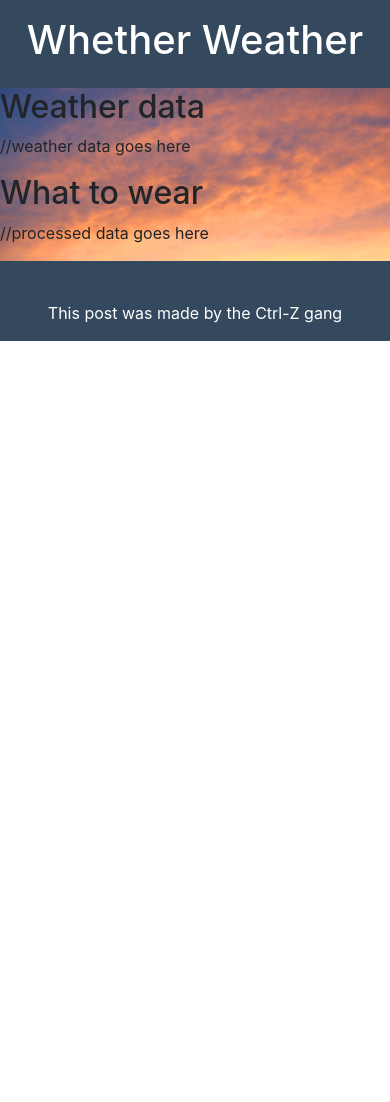
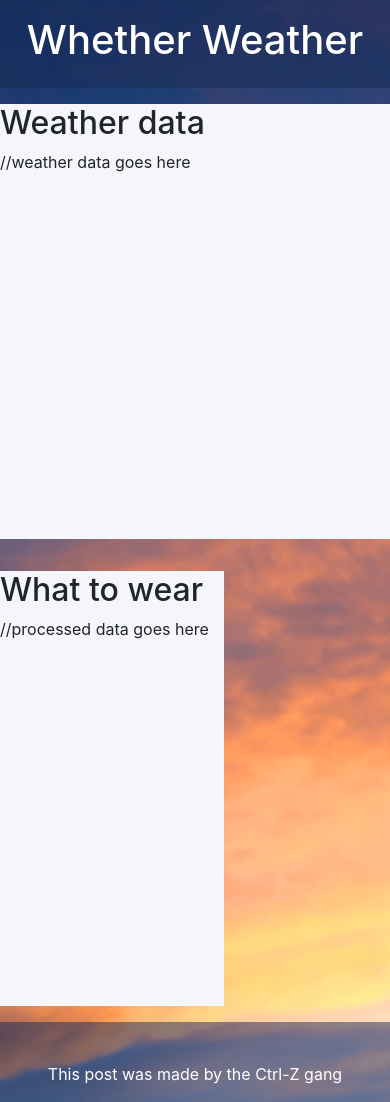
Before and after one commit to RomanPodkovyrin/HackTheMidlands2018, a Flask app: page / in a window 390 px wide. Before the commit the page ends 341 px from the top, so only its background shows below. Run offline with Flask 2, Linux system fonts and the light colour scheme; some libraries are stand-ins or nearby versions.

Commit message:
aesthetic changes

```diff
--- a/static/main.css
+++ b/static/main.css
@@ -5,25 +5,30 @@ body {
 }
 
 .nav-bar {
-    background-color: #34495e;
+    background-color: rgba(25, 42, 86, 0.5);
     color: white;
     font-size: 3rem;
     padding-top: 1rem;
     padding-bottom: 1rem;
 }
 
-.weather-data {
-    padding-left: 1rem;
-    padding-right: 1rem;
+#weather-data {
+    background-color: #f5f6fa;
+    height: 435px;
+    margin-top: 1rem;
+    margin-bottom: 1rem;
 }
 
-.processed-data {
-    padding-left: 1rem;
-    padding-right: 1rem;
+#processed-data {
+    background-color: #f5f6fa;
+    height: 435px;
+    width: auto;
+    margin-top: 1rem;
+    margin-bottom: 1rem;
 }
 
 footer {
-    background-color:#34495e;
+    background-color: rgba(25, 42, 86, 0.5);
     text-align: center;
     padding-left: 1rem;
     padding-right: 1rem;
--- a/templates/index.html
+++ b/templates/index.html
@@ -23,12 +23,12 @@
       </div>
 
       <div class="row">
-        <div class="col-sm-8">
+        <div id="weather-data" class="col-sm-8">
           <h2>Weather data</h2>
           <p>//weather data goes here</p>
         </div>
 
-        <div class="col-sm-4">
+        <div id="processed-data" class="col-sm-4">
           <h2>What to wear</h2>
           <p>//processed data goes here</p>
         </div>
```
